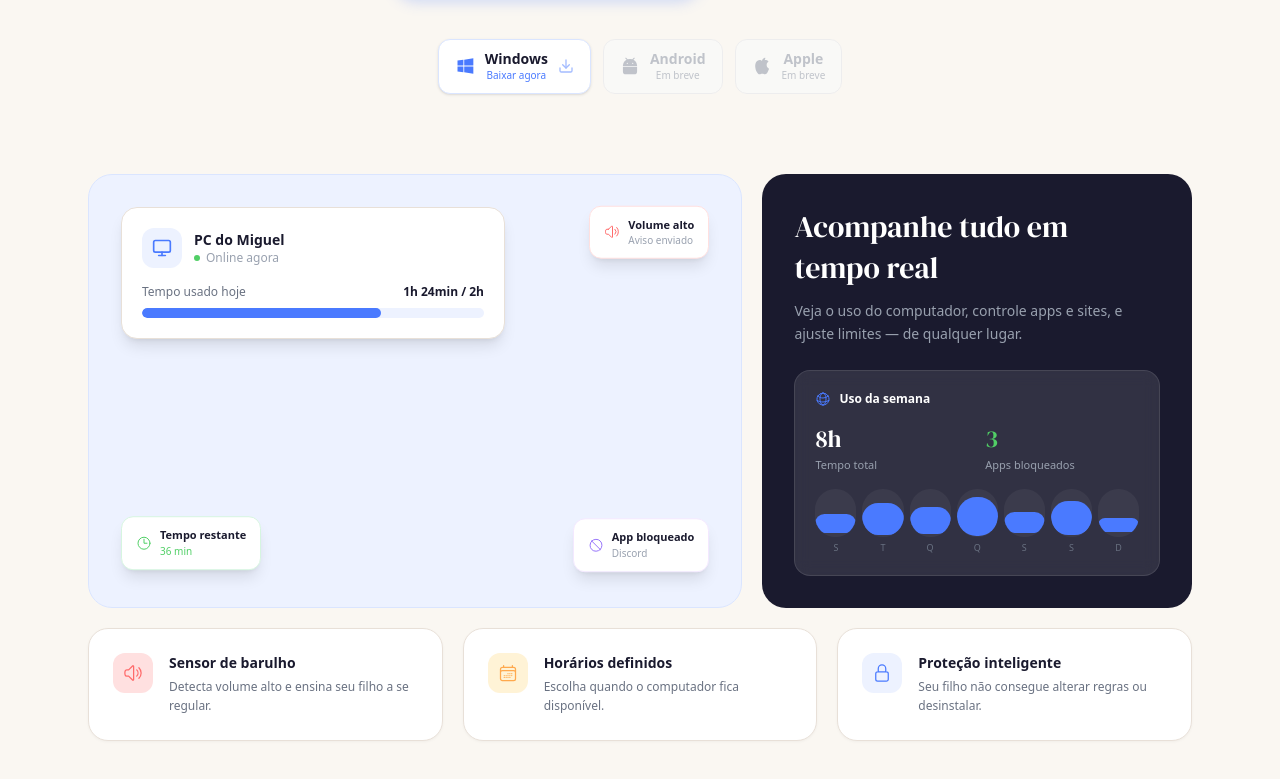
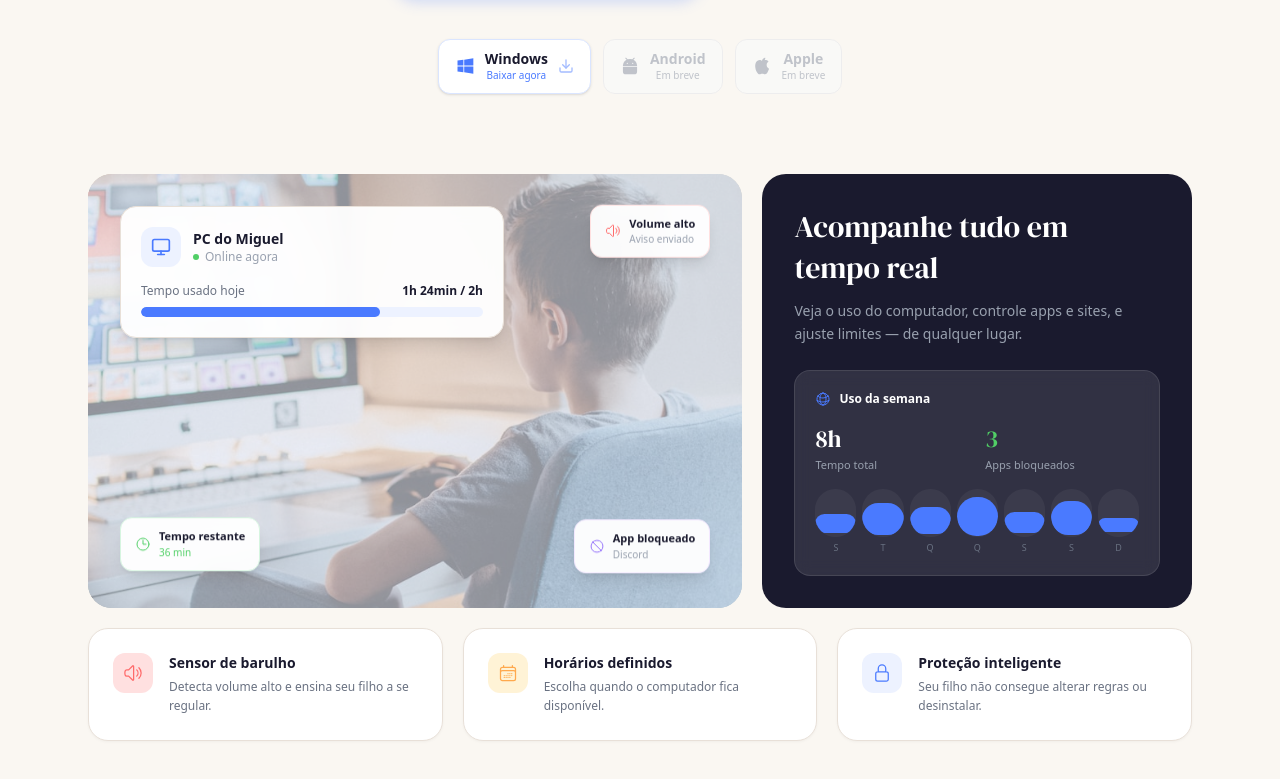
Before and after one commit to overdrive-dev/silencio-no-pc, a Next.js app in the folder web/: page / in a window 1280 px wide. Shown: the part 581-1360 px from the top of the page. Built offline with nearby package versions, Linux system fonts and the light colour scheme; no server answers.

Commit message:
feat: add Unsplash photo to bento grid card with frosted glass overlays

```diff
--- a/web/src/app/page.tsx
+++ b/web/src/app/page.tsx
@@ -1,4 +1,5 @@
 import { SignInButton, SignUpButton, SignedIn, SignedOut } from "@clerk/nextjs";
+import Image from "next/image";
 import Link from "next/link";
 import {
   ClockIcon,
@@ -152,11 +153,23 @@ export default function Home() {
       <section id="features" className="pb-20 sm:pb-28 relative">
         <div className="mx-auto max-w-6xl px-6">
           <div className="grid grid-cols-1 lg:grid-cols-5 gap-5 animate-fade-in-up delay-5">
-            {/* ── Large card: Dashboard preview ── */}
-            <div className="lg:col-span-3 relative rounded-3xl bg-[#EDF2FF] border border-[#DAE5FF] p-6 sm:p-8 overflow-hidden min-h-[380px] sm:min-h-[420px]">
-              {/* Mock dashboard */}
-              <div className="relative z-10">
-                <div className="bg-white rounded-2xl shadow-lg border border-[#e8e0d8] p-5 max-w-sm">
+            {/* ── Large card: Photo + floating UI ── */}
+            <div className="lg:col-span-3 relative rounded-3xl overflow-hidden min-h-[380px] sm:min-h-[420px]">
+              {/* Background photo */}
+              <Image
+                src="/images/hero-child-1.jpg"
+                alt="Criança usando o computador com o KidsPC"
+                fill
+                className="object-cover"
+                sizes="(max-width: 1024px) 100vw, 60vw"
+                priority
+              />
+              {/* Soft blue overlay for legibility */}
+              <div className="absolute inset-0 bg-[#EDF2FF]/60" />
+
+              {/* Dashboard card overlay */}
+              <div className="relative z-10 p-6 sm:p-8">
+                <div className="bg-white/95 backdrop-blur-sm rounded-2xl shadow-lg border border-[#e8e0d8] p-5 max-w-sm">
                   <div className="flex items-center gap-3 mb-4">
                     <div className="flex size-10 items-center justify-center rounded-xl bg-[#EDF2FF]">
                       <svg className="size-5 text-[#4A7AFF]" viewBox="0 0 24 24" fill="none" stroke="currentColor" strokeWidth="2" strokeLinecap="round" strokeLinejoin="round"><rect x="2" y="3" width="20" height="14" rx="2" /><line x1="8" y1="21" x2="16" y2="21" /><line x1="12" y1="17" x2="12" y2="21" /></svg>
@@ -169,7 +182,6 @@ export default function Home() {
                       </div>
                     </div>
                   </div>
-                  {/* Usage bar */}
                   <div className="space-y-2">
                     <div className="flex justify-between text-xs">
                       <span className="text-gray-500">Tempo usado hoje</span>
@@ -183,7 +195,7 @@ export default function Home() {
               </div>
 
               {/* Floating badges */}
-              <div className="absolute top-6 right-6 sm:top-8 sm:right-8 bg-white rounded-xl shadow-lg border border-[#FFE0E0] px-3.5 py-2.5 flex items-center gap-2 animate-float z-10">
+              <div className="absolute top-6 right-6 sm:top-8 sm:right-8 bg-white/95 backdrop-blur-sm rounded-xl shadow-lg border border-[#FFE0E0] px-3.5 py-2.5 flex items-center gap-2 animate-float z-10">
                 <SpeakerWaveIcon className="size-4 text-[#FF6B6B]" />
                 <div>
                   <p className="text-[11px] font-semibold text-[#1a1a2e]">Volume alto</p>
@@ -191,7 +203,7 @@ export default function Home() {
                 </div>
               </div>
 
-              <div className="absolute bottom-6 left-6 sm:bottom-8 sm:left-8 bg-white rounded-xl shadow-lg border border-[#D6F5E0] px-3.5 py-2.5 flex items-center gap-2 animate-float-delay z-10">
+              <div className="absolute bottom-6 left-6 sm:bottom-8 sm:left-8 bg-white/95 backdrop-blur-sm rounded-xl shadow-lg border border-[#D6F5E0] px-3.5 py-2.5 flex items-center gap-2 animate-float-delay z-10">
                 <ClockIcon className="size-4 text-[#51CF66]" />
                 <div>
                   <p className="text-[11px] font-semibold text-[#1a1a2e]">Tempo restante</p>
@@ -199,7 +211,7 @@ export default function Home() {
                 </div>
               </div>
 
-              <div className="absolute bottom-6 right-6 sm:bottom-8 sm:right-8 bg-white rounded-xl shadow-lg border border-[#F3E8FF] px-3.5 py-2.5 flex items-center gap-2 animate-float-slow z-10">
+              <div className="absolute bottom-6 right-6 sm:bottom-8 sm:right-8 bg-white/95 backdrop-blur-sm rounded-xl shadow-lg border border-[#F3E8FF] px-3.5 py-2.5 flex items-center gap-2 animate-float-slow z-10">
                 <NoSymbolIcon className="size-4 text-[#9775FA]" />
                 <div>
                   <p className="text-[11px] font-semibold text-[#1a1a2e]">App bloqueado</p>
```
Also changed, not shown: web/public/images/hero-child-1.jpg (added), web/public/images/hero-child-2.jpg (added).
